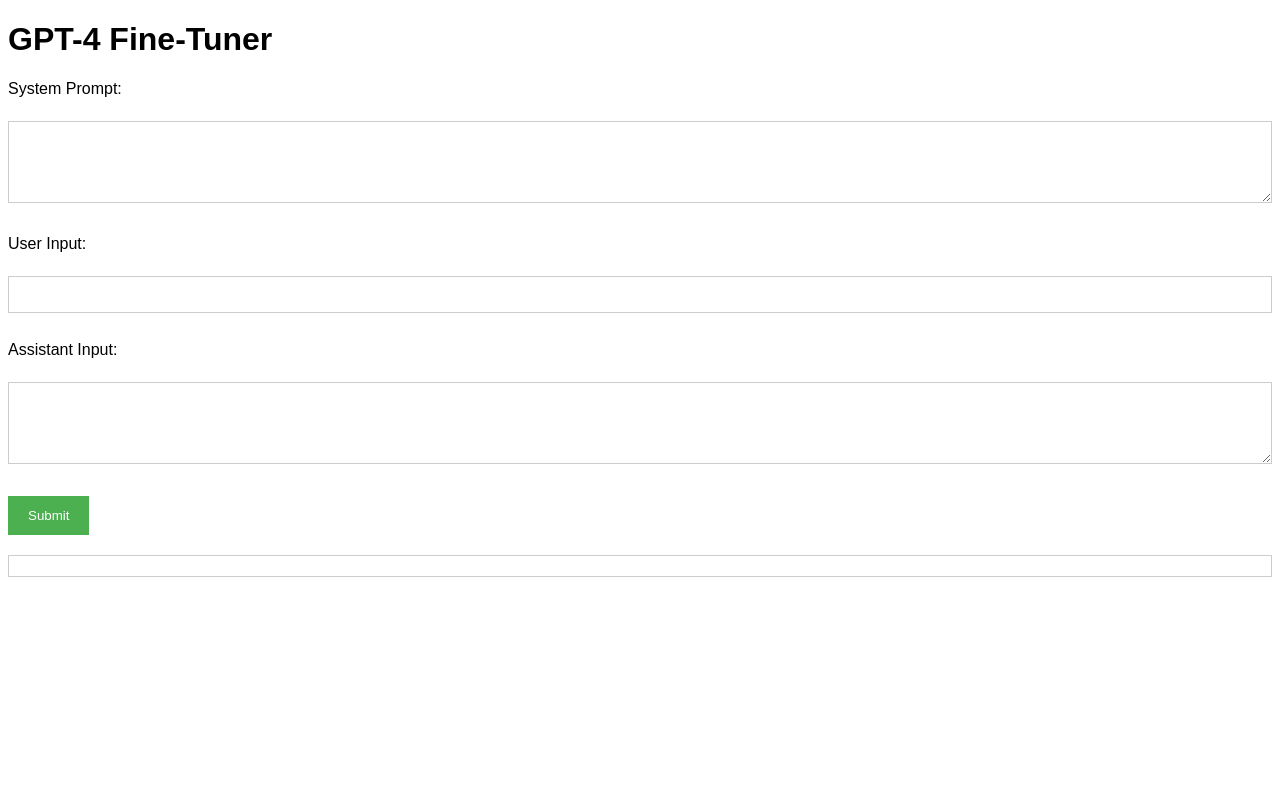
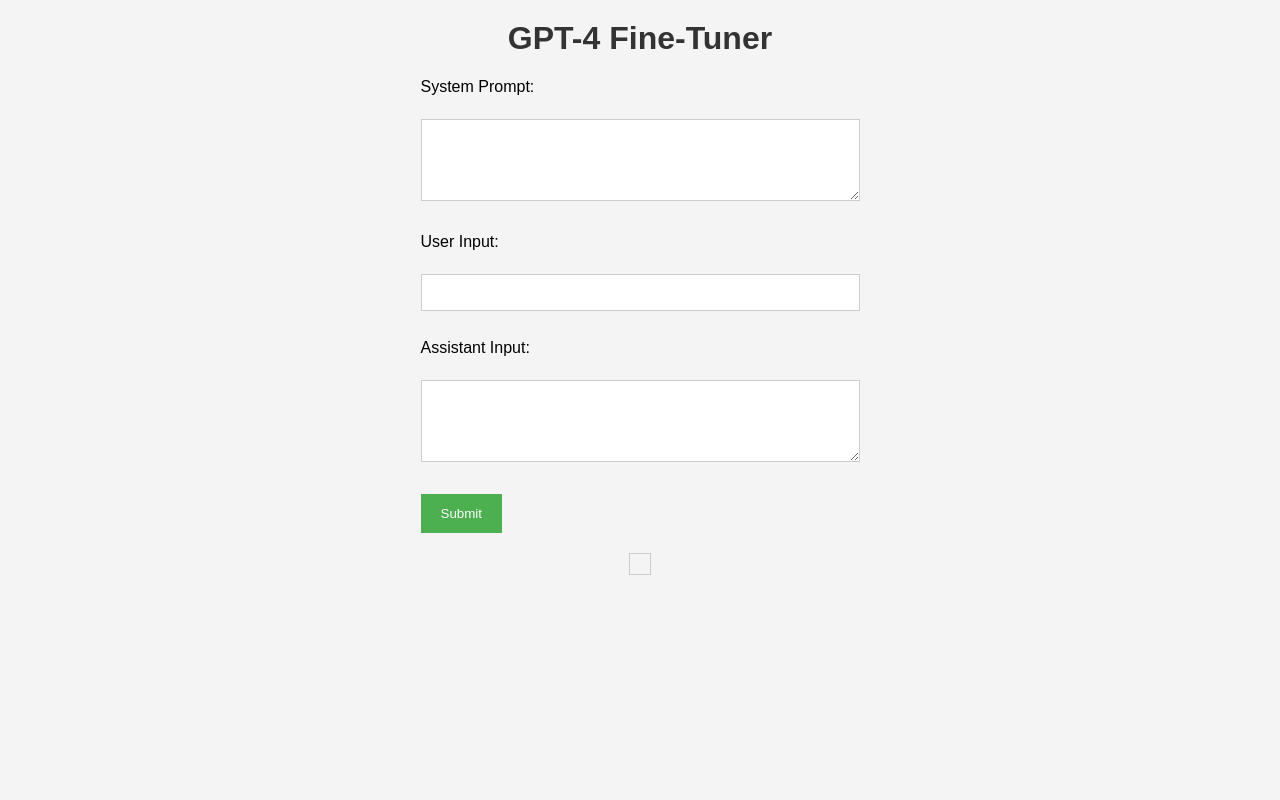
Before and after one commit to alextobias78/Fine-Tuner, a Flask app: page / in a window 1280 px wide. Run offline with Flask 3, Linux system fonts and the light colour scheme.

Commit message:
style: Enhance CSS for a more professional and polished look

```diff
--- a/static/styles.css
+++ b/static/styles.css
@@ -1,5 +1,18 @@
 body {
-    font-family: sans-serif;
+    font-family: 'Arial', sans-serif;
+    background-color: #f4f4f4;
+    margin: 0;
+    padding: 0;
+    display: flex;
+    flex-direction: column;
+    align-items: center;
+    min-height: 100vh;
+}
+
+h1 {
+    color: #333;
+    text-align: center;
+    margin-top: 20px;
 }
 label {
     display: block;
```
